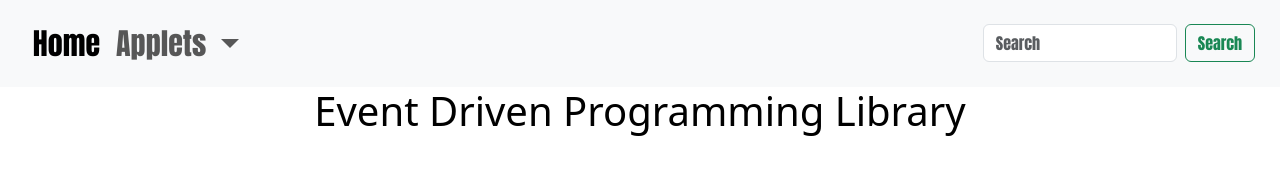
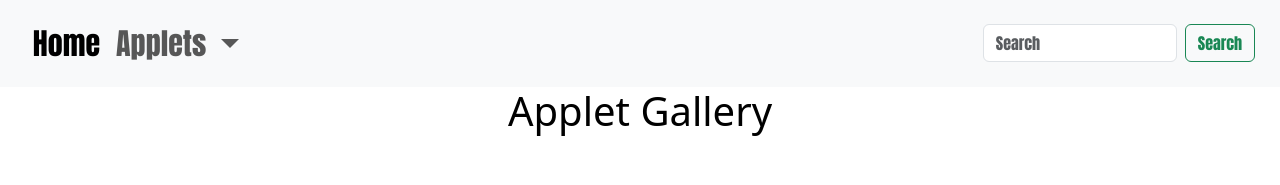
Before and after one commit to J1nn123/IT24B-MAGDURAR, a plain HTML site: page index.html in a window 1280 px wide. Shown: the top 185 px of the page. Drawn offline with nearby package versions, Linux system fonts and the light colour scheme.

Commit message:
AppletFinal

```diff
--- a/L05/index-style.css
+++ b/L05/index-style.css
@@ -40,7 +40,7 @@ margin: 0px;
     font-weight: bold;
   }
 
-  /* Style the logo link (notice that we set the same value of line-height and font-size to prevent the header to increase when the font gets bigger */
+
   .header a.logo {
     font-size: 25px;
     font-weight: bold;
@@ -48,7 +48,6 @@ margin: 0px;
     text-align:flex;
   }
 
-  /* Change the background color on mouse-over */
   .header a:hover {
     background-color:white;
   border-radius: 50px;
--- a/index.html
+++ b/index.html
@@ -96,7 +96,7 @@
   </div>
 </nav>
 
-<h1 style="text-align: center; color: black;">Event Driven Programming Library</h1>
+<h1 style="text-align: center; color: black;">Applet Gallery</h1>
 
 
 
```
Also changed, not shown: L05/services.html (+1 -1 lines).
